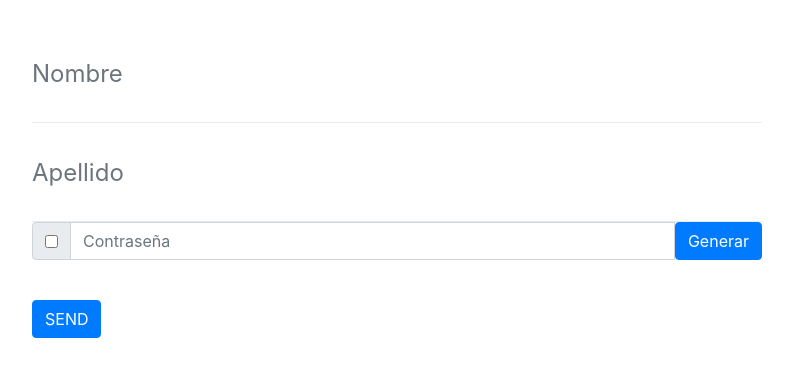
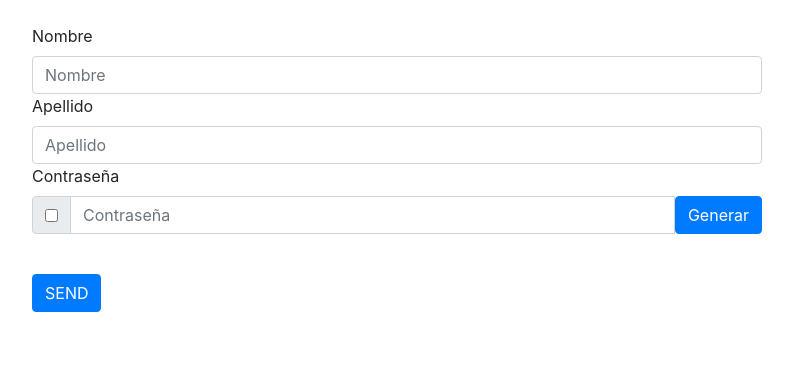
Before and after one commit to Askaredox/DIGED, a PHP site: page /database/Admin_page/RegistroDocentes.html in a window 1280 px wide. Shown: the part 276-653 px from the top of the page, without its empty margins (243-1036 px from the left). Run offline with PHP 8.4, Linux system fonts and the light colour scheme.

Commit message:
ACTUALIZACION FORM REGISTRO DOCENTE (VALIDACIONES CAMPOS NULOS)

```diff
--- a/Admin_page/RegistroDocentes.html
+++ b/Admin_page/RegistroDocentes.html
@@ -55,33 +55,43 @@
             <div class="row">
                 <div class="col-lg-8 mx-auto">
                     <!-- To configure the contact form email address, go to mail/contact_me.php and update the email address in the PHP file on line 19. -->
-                    <form name="sentMessage" id="registerForm" novalidate="novalidate">
+                    <form class="needs-validation" name="sentMessage" id="registerForm" novalidate>
                         <div class="control-group">
-                            <div class="form-group floating-label-form-group controls mb-0 pb-2">
-                                <label>Nombre</label>
-                                <input class="form-control" id="name" type="text" placeholder="Nombre"
-                                    required="required"
-                                    data-validation-required-message="Por favor ingresa el nombre del docente">
-                                <p class="help-block text-danger"></p>
+                            <label for="validationCustom01">Nombre</label>
+                            <input type="text" class="form-control" id="validationCustom01" placeholder="Nombre"
+                                required>
+                            <div class="valid-feedback">
+                                Campo válido
+                            </div>
+                            <div class="invalid-feedback">
+                                Por favor Ingresa el nombre del docente
                             </div>
                         </div>
                         <div class="control-group">
-                            <div class="form-group floating-label-form-group controls mb-0 pb-2">
-                                <label>Apellido</label>
-                                <input class="form-control" id="lastname" type="text" placeholder="Apellido"
-                                    required="required"
-                                    data-validation-required-message="Por favor ingresa el apellido del docente">
-                                <p class="help-block text-danger"></p>
+                            <label for="validationCustom02">Apellido</label>
+                            <input type="text" class="form-control" id="validationCustom02" placeholder="Apellido"
+                                required>
+                            <div class="valid-feedback">
+                                Campo Válido
+                            </div>
+                            <div class="invalid-feedback">
+                                Por favor Ingresa el apellido del docente
                             </div>
                         </div>
+                        <label for="password">Contraseña</label>
                         <div class="input-group mb-3">
                             <div class="input-group-prepend">
                                 <div class="input-group-text">
                                     <input type="checkbox" id="show" onclick="MostrarContrasenia()" />
                                 </div>
                             </div>
-                            <input type="password" class="form-control" id="password" placeholder="Contraseña"
-                                name="password">
+                            <input type="password" class="form-control" id="password" placeholder="Contraseña" required>
+                            <div class="valid-feedback">
+                                Campo Válido
+                            </div>
+                            <div class="invalid-feedback">
+                                Por favor Ingresa una contraseña
+                            </div>
                             <button class="btn btn-primary " type="button" onclick="">Generar</button>
                         </div>
                         <br>
@@ -106,6 +116,27 @@
         crossorigin="anonymous"></script>
     <script src="css/js/bootstrap.min.js"></script>
     <script src="js/FormRegistroDocentes.js"></script>
+
+    <script>
+        // Example starter JavaScript for disabling form submissions if there are invalid fields
+        (function () {
+            'use strict';
+            window.addEventListener('load', function () {
+                // Fetch all the forms we want to apply custom Bootstrap validation styles to
+                var forms = document.getElementsByClassName('needs-validation');
+                // Loop over them and prevent submission
+                var validation = Array.prototype.filter.call(forms, function (form) {
+                    form.addEventListener('submit', function (event) {
+                        if (form.checkValidity() === false) {
+                            event.preventDefault();
+                            event.stopPropagation();
+                        }
+                        form.classList.add('was-validated');
+                    }, false);
+                });
+            }, false);
+        })();
+    </script>
 </body>
 
 </html>
```
Also changed, not shown: application/views/vAdmin_page.php (+44 -9 lines).
